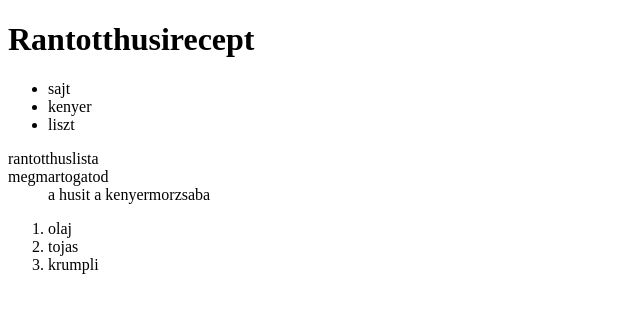
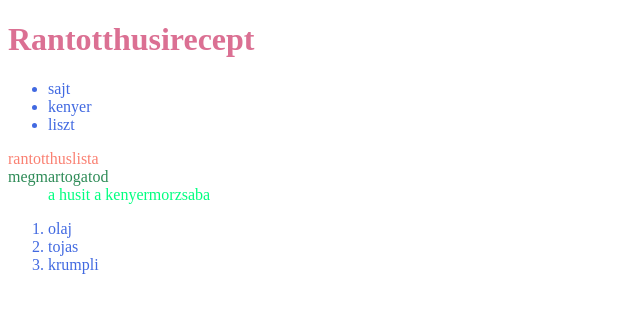
Before and after one commit to Bia262/lista, a plain HTML site: page index.html in a window 1280 px wide. Shown: the whole page, without its empty margins (0-640 px from the left). Drawn offline with Linux system fonts and the light colour scheme.

Commit message:
Update index.html

```diff
--- a/index.html
+++ b/index.html
@@ -21,5 +21,13 @@
         <li>tojas</li>
         <li>krumpli</li>
     </ol>
+    <style>
+        h1 {color: palevioletred}
+        li {color:royalblue}
+        dl {color:salmon}
+        dt {color:seagreen}
+        dd {color:springgreen}
+        ol {color:violet}
+    </style>
 </body>
 </html>
```
